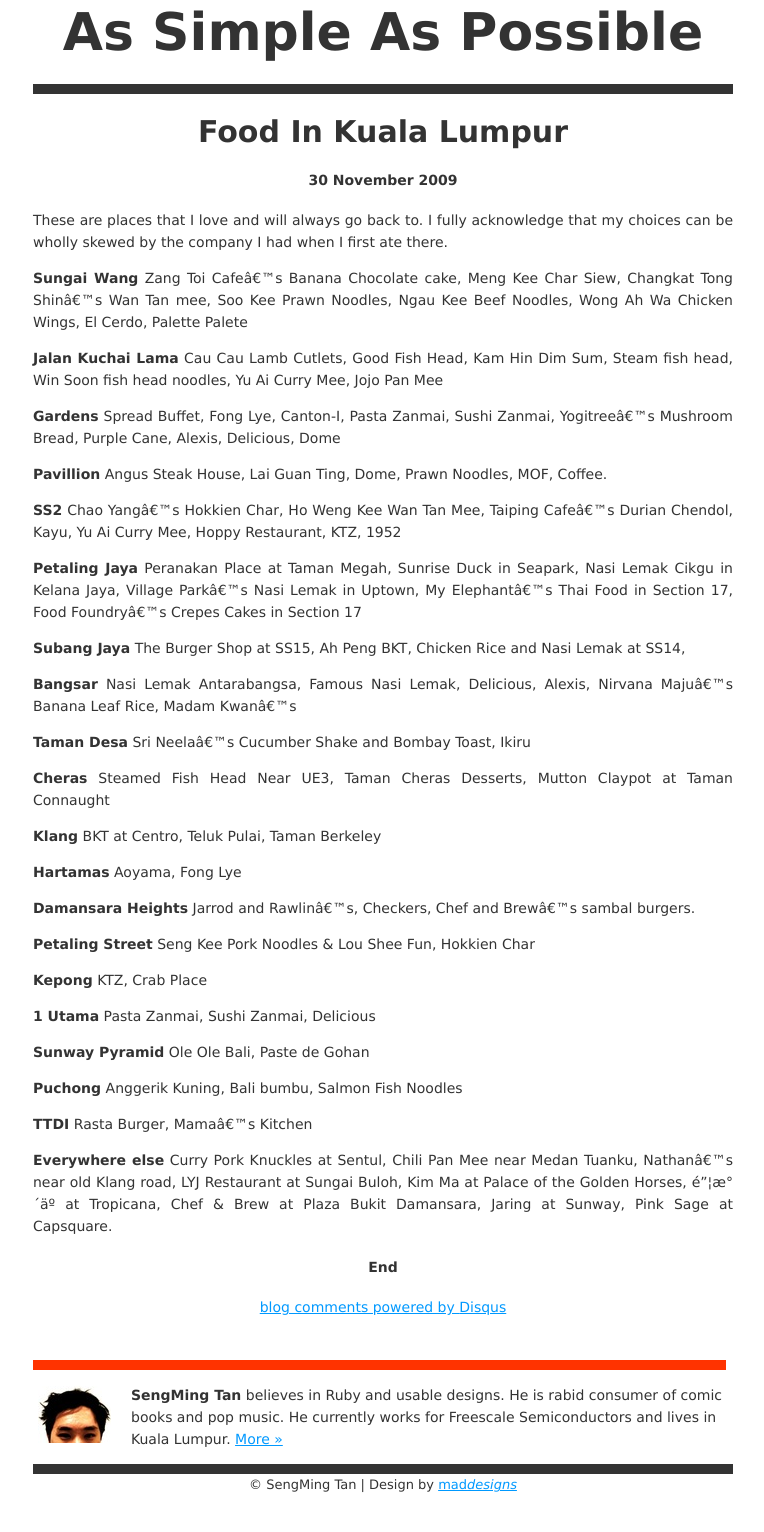
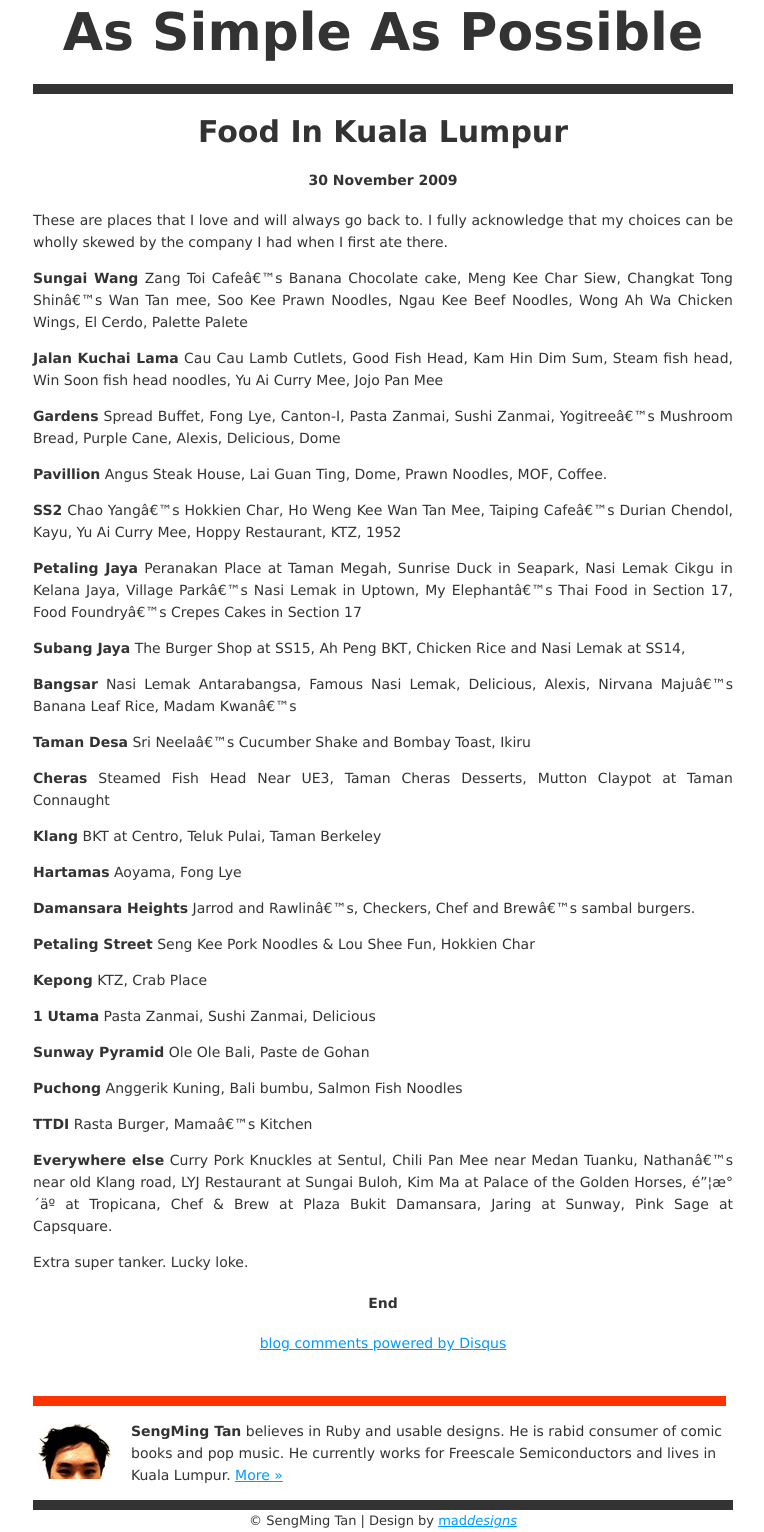
Before and after one commit to tansengming/tansengming.github.com, a Jekyll site: the page built from stories/_posts/2009-11-30-Food-In-Kuala-Lumpur.markdown, in a window 1280 px wide. Shown: the whole page, without its empty margins (257-1021 px from the left). Built offline with Jekyll 4.4.1, drawn with Linux system fonts in a browser that asks for light colours; Markdown is read by kramdown in place of the engine named in the settings; comment, search, counter and statistics services are not loaded; before the commit the page ends 1496 px from its top, so only the background shows below that.

Commit message:
fixes style errors with disqus

```diff
--- a/stories/_posts/2009-11-30-Food-In-Kuala-Lumpur.markdown
+++ b/stories/_posts/2009-11-30-Food-In-Kuala-Lumpur.markdown
@@ -42,3 +42,5 @@ These are places that I love and will always go back to. I fully acknowledge tha
 **TTDI** Rasta Burger, Mama's Kitchen
 
 **Everywhere else** Curry Pork Knuckles at Sentul, Chili Pan Mee near Medan Tuanku, Nathan's near old Klang road, LYJ Restaurant at Sungai Buloh, Kim Ma at Palace of the Golden Horses,  锦水亭 at Tropicana, Chef & Brew at Plaza Bukit Damansara, Jaring at Sunway, Pink Sage at Capsquare.
+
+Extra super tanker. Lucky loke.
--- a/stylesheets/styles.css
+++ b/stylesheets/styles.css
@@ -1,3 +1,7 @@
+#disqus_thread {
+  text-align: left;
+}
+
 .post {
   text-align: justify;
 }
```
